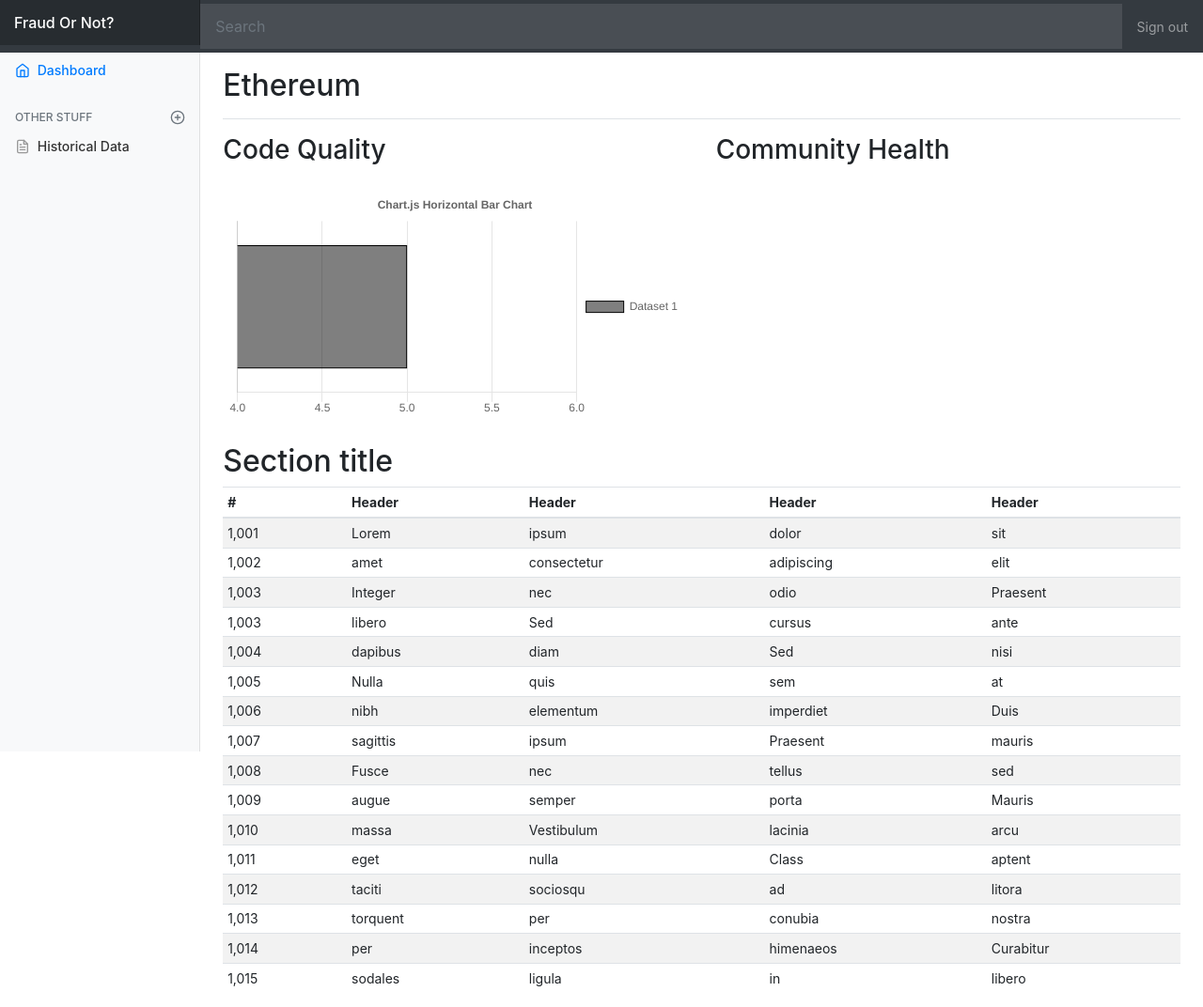
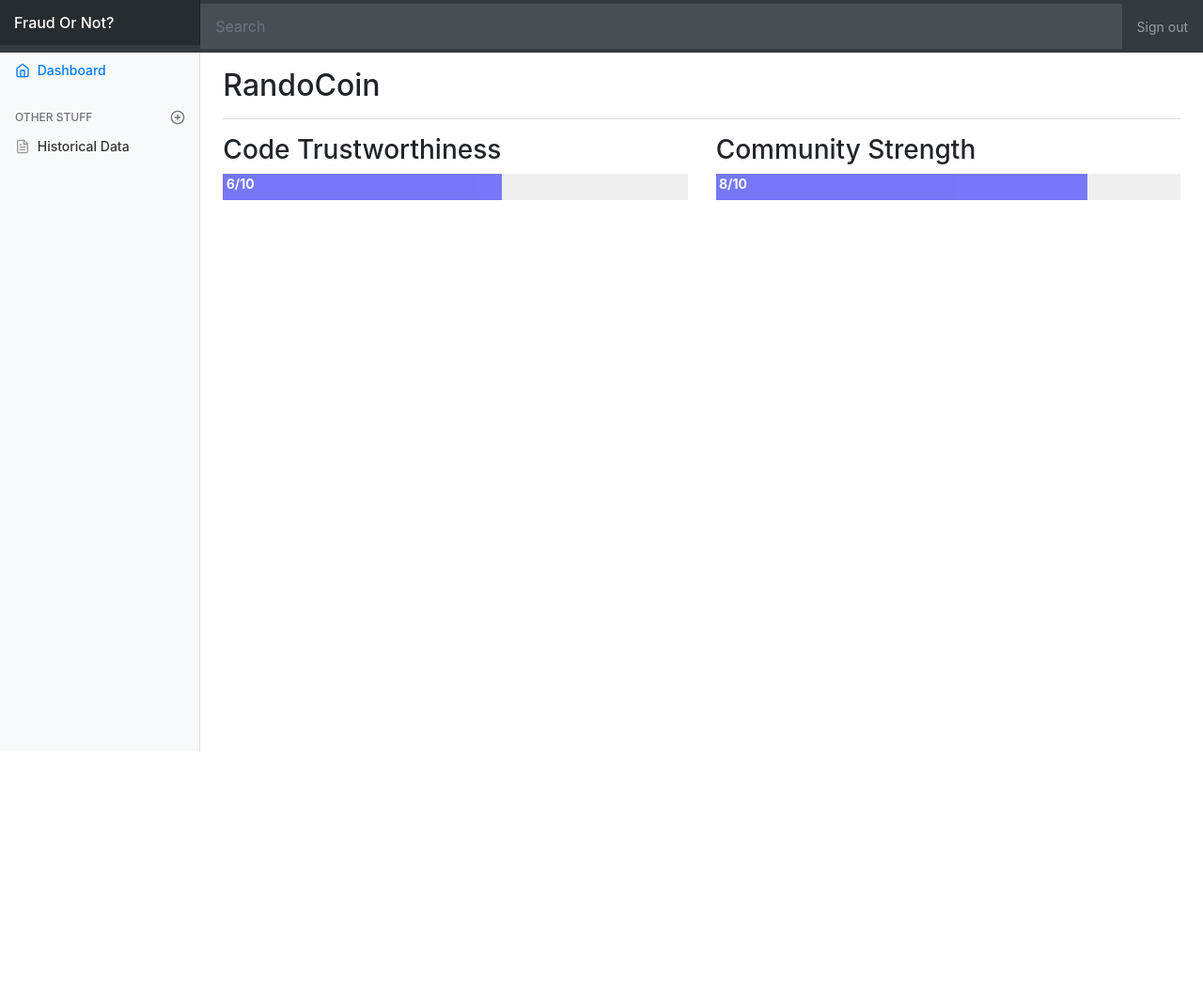
Before and after one commit to amitkumar/ideo-makeathon, a plain HTML site: page index.html in a window 1280 px wide. Shown: the whole page at 94% size. After the commit the page ends 800 px from the top, so only its background shows below. Drawn offline with nearby package versions, Linux system fonts and the light colour scheme.

Commit message:
ratings : summary view, click to view detail view

```diff
--- a/dashboard.css
+++ b/dashboard.css
@@ -94,7 +94,18 @@
 
 
 
-#chart-1 {
-  width: 10em;
-  height: 10em;
+
+
+.chart-parent canvas{
+
+  }
+.bar-trigger {
+  cursor: pointer;
 }
+.detail-wrapper {
+  transition: all .2s ease;
+  opacity: 0;
+}
+.detail-wrapper.visible {
+  opacity: 1;
+}
--- a/index.html
+++ b/index.html
@@ -11,6 +11,9 @@
 
 	<link href="dashboard.css" rel="stylesheet">
 
+	<style>
+
+	</style>
 </head>
 <body>
 	<nav class="navbar navbar-dark sticky-top bg-dark flex-md-nowrap p-0">
@@ -57,7 +60,7 @@
 
         <main role="main" class="col-md-9 ml-sm-auto col-lg-10 pt-3 px-4">
           <div class="d-flex justify-content-between flex-wrap flex-md-nowrap align-items-center pb-2 mb-3 border-bottom">
-            <h1 class="h2">Ethereum</h1>
+            <h1 class="h2">RandoCoin</h1>
             <div class="btn-toolbar mb-2 mb-md-0">
               <!-- <div class="btn-group mr-2">
                 <button class="btn btn-sm btn-outline-secondary">Share</button>
@@ -72,147 +75,43 @@
 
           <div class="row">
 
-          	<div class="col-md-6">
-          		<h3>Code Quality</h3>
-      			<canvas class="my-4" id="code-quality"></canvas>
+          	<div class="col-md-6 chart-parent">
+          		<h3>Code Trustworthiness</h3>
+          		<div>
+          			<span class="bar-trigger" style="display: block; cursor: pointer; background: #efefef; height: 2em; width: 100%; position: relative;">
+          				<span style="display: block; background: blue; opacity: .5; height: 2em; width: 60%;">
+      					<span style="position: absolute; left: 0; font-weight: bold; color: white;">&nbsp;6/10</span>
+          			</span>
+      			</div>
+      			<br/>
+      			<div class="detail-wrapper">
+  					<h5>Details</h5>
+      				<canvas  id="code-quality"></canvas>
       			</div>
 
-  			<div class="col-md-6">
-          		<h3>Community Health</h3>
-      			<canvas class="my-4" id="chart-2"></canvas>
+  			</div>
+
+  			<div class="col-md-6 chart-parent">
+          		<h3>Community Strength</h3>
+          		<div>
+          			<span class="bar-trigger" style="display: block; background: #efefef; height: 2em; width: 100%; position: relative;">
+          				<span style="display: block; background: blue; opacity: .5; height: 2em; width: 80%;">
+      					<span style="position: absolute; left: 0; font-weight: bold; color: white;">&nbsp;8/10</span>
+          			</span>
+      			</div>
+      			<br/>
+
+      			<div class="detail-wrapper">
+  					<h5>Details</h5>
+      				<canvas  id="community-health"></canvas>
+      			</div>
+
   			</div>
 
           </div>
 
 
-          <h2>Section title</h2>
-          <div class="table-responsive">
-            <table class="table table-striped table-sm">
-              <thead>
-                <tr>
-                  <th>#</th>
-                  <th>Header</th>
-                  <th>Header</th>
-                  <th>Header</th>
-                  <th>Header</th>
-                </tr>
-              </thead>
-              <tbody>
-                <tr>
-                  <td>1,001</td>
-                  <td>Lorem</td>
-                  <td>ipsum</td>
-                  <td>dolor</td>
-                  <td>sit</td>
-                </tr>
-                <tr>
-                  <td>1,002</td>
-                  <td>amet</td>
-                  <td>consectetur</td>
-                  <td>adipiscing</td>
-                  <td>elit</td>
-                </tr>
-                <tr>
-                  <td>1,003</td>
-                  <td>Integer</td>
-                  <td>nec</td>
-                  <td>odio</td>
-                  <td>Praesent</td>
-                </tr>
-                <tr>
-                  <td>1,003</td>
-                  <td>libero</td>
-                  <td>Sed</td>
-                  <td>cursus</td>
-                  <td>ante</td>
-                </tr>
-                <tr>
-                  <td>1,004</td>
-                  <td>dapibus</td>
-                  <td>diam</td>
-                  <td>Sed</td>
-                  <td>nisi</td>
-                </tr>
-                <tr>
-                  <td>1,005</td>
-                  <td>Nulla</td>
-                  <td>quis</td>
-                  <td>sem</td>
-                  <td>at</td>
-                </tr>
-                <tr>
-                  <td>1,006</td>
-                  <td>nibh</td>
-                  <td>elementum</td>
-                  <td>imperdiet</td>
-                  <td>Duis</td>
-                </tr>
-                <tr>
-                  <td>1,007</td>
-                  <td>sagittis</td>
-                  <td>ipsum</td>
-                  <td>Praesent</td>
-                  <td>mauris</td>
-                </tr>
-                <tr>
-                  <td>1,008</td>
-                  <td>Fusce</td>
-                  <td>nec</td>
-                  <td>tellus</td>
-                  <td>sed</td>
-                </tr>
-                <tr>
-                  <td>1,009</td>
-                  <td>augue</td>
-                  <td>semper</td>
-                  <td>porta</td>
-                  <td>Mauris</td>
-                </tr>
-                <tr>
-                  <td>1,010</td>
-                  <td>massa</td>
-                  <td>Vestibulum</td>
-                  <td>lacinia</td>
-                  <td>arcu</td>
-                </tr>
-                <tr>
-                  <td>1,011</td>
-                  <td>eget</td>
-                  <td>nulla</td>
-                  <td>Class</td>
-                  <td>aptent</td>
-                </tr>
-                <tr>
-                  <td>1,012</td>
-                  <td>taciti</td>
-                  <td>sociosqu</td>
-                  <td>ad</td>
-                  <td>litora</td>
-                </tr>
-                <tr>
-                  <td>1,013</td>
-                  <td>torquent</td>
-                  <td>per</td>
-                  <td>conubia</td>
-                  <td>nostra</td>
-                </tr>
-                <tr>
-                  <td>1,014</td>
-                  <td>per</td>
-                  <td>inceptos</td>
-                  <td>himenaeos</td>
-                  <td>Curabitur</td>
-                </tr>
-                <tr>
-                  <td>1,015</td>
-                  <td>sodales</td>
-                  <td>ligula</td>
-                  <td>in</td>
-                  <td>libero</td>
-                </tr>
-              </tbody>
-            </table>
-          </div>
+
         </main>
       </div>
     </div>
@@ -239,17 +138,52 @@
 		type: 'horizontalBar',
 		data: {
 			// labels: ['January', 'February', 'March', 'April', 'May', 'June', 'July'],
-			datasets: [{
-				label: 'Dataset 1',
-				backgroundColor: color('#000000').alpha(0.5).rgbString(),
-				borderColor: '#000000',
+			datasets: [
+				{
+					label: 'Activity Patterns',
+					backgroundColor: color('blue').alpha(0.5).rgbString(),
+					borderColor: 'blue',
 					borderWidth: 1,
 					data: [
-					5
+						30
 					]
+				},
+				{
+					label: 'Quality of Commits',
+					backgroundColor: color('red').alpha(0.5).rgbString(),
+					borderColor: 'red',
+					borderWidth: 1,
+					data: [
+						-40
+					]
+				},
+				{
+					label: 'Documentation',
+					backgroundColor: color('blue').alpha(0.5).rgbString(),
+					borderColor: 'blue',
+					borderWidth: 1,
+					data: [
+						80
+					]
+				}
+			]
+		},
+		options: {
+			scales : {
+				xAxes : [{
+					ticks: {
+			           min: -100,
+			           max: 100,
+			           callback: function(value) {
+			               return value + "%"
+			           },
+			           scaleLabel: {
+		                   display: true,
+		                   labelString: "Anomalous / Trustworthy"
+		                }
+			       }
 				}]
 			},
-		options: {
 			// Elements options apply to all of the options unless overridden in a dataset
 			// In this case, we are setting the border of each horizontal bar to be 2px wide
 			elements: {
@@ -258,14 +192,88 @@
 				}
 			},
 			responsive: true,
-			legend: {
-				position: 'right',
+			// legend: {
+			// 	position: 'right',
+			// },
+			// title: {
+			// 	display: true,
+			// 	text: 'Chart.js Horizontal Bar Chart'
+			// }
+		}
+	});
+
+
+      var codeQuality = new Chart(document.getElementById("community-health"), {
+		type: 'horizontalBar',
+		data: {
+			// labels: ['January', 'February', 'March', 'April', 'May', 'June', 'July'],
+			datasets: [
+				{
+					label: 'Contributor Backgrounds',
+					backgroundColor: color('blue').alpha(0.5).rgbString(),
+					borderColor: 'blue',
+					borderWidth: 1,
+					data: [
+						90
+					]
 				},
-			title: {
+				{
+					label: 'Social Media Activity',
+					backgroundColor: color('blue').alpha(0.5).rgbString(),
+					borderColor: 'blue',
+					borderWidth: 1,
+					data: [
+						60
+					]
+				},
+				{
+					label: 'White Papers Published',
+					backgroundColor: color('red').alpha(0.5).rgbString(),
+					borderColor: 'red',
+					borderWidth: 1,
+					data: [
+						-10
+					]
+				}
+
+			]
+		},
+		options: {
+			scales : {
+				xAxes : [{
+					ticks: {
+			           min: -100,
+			           max: 100,
+			           callback: function(value) {
+			               return value + "%"
+			           },
+			           scaleLabel: {
 		                   display: true,
-				text: 'Chart.js Horizontal Bar Chart'
+		                   labelString: "Anomalous / Trustworthy"
 		                }
 			       }
+				}]
+			},
+			// Elements options apply to all of the options unless overridden in a dataset
+			// In this case, we are setting the border of each horizontal bar to be 2px wide
+			elements: {
+				rectangle: {
+					borderWidth: 2,
+				}
+			},
+			responsive: true,
+			// legend: {
+			// 	position: 'right',
+			// },
+			// title: {
+			// 	display: true,
+			// 	text: 'Chart.js Horizontal Bar Chart'
+			// }
+		}
+	});
+
+      $('.bar-trigger').on('click', function(){
+      	$(this).closest('.chart-parent').find('.detail-wrapper').toggleClass('visible');
       });
 
 
```
Lines whose indentation alone changed are shown as unchanged.
